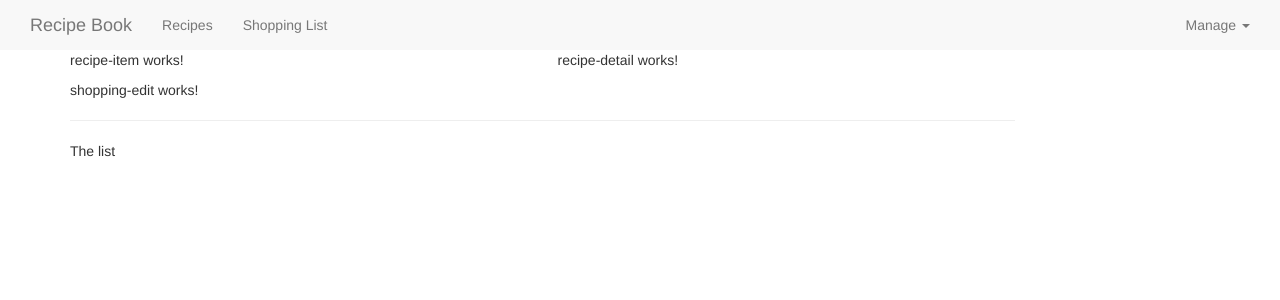
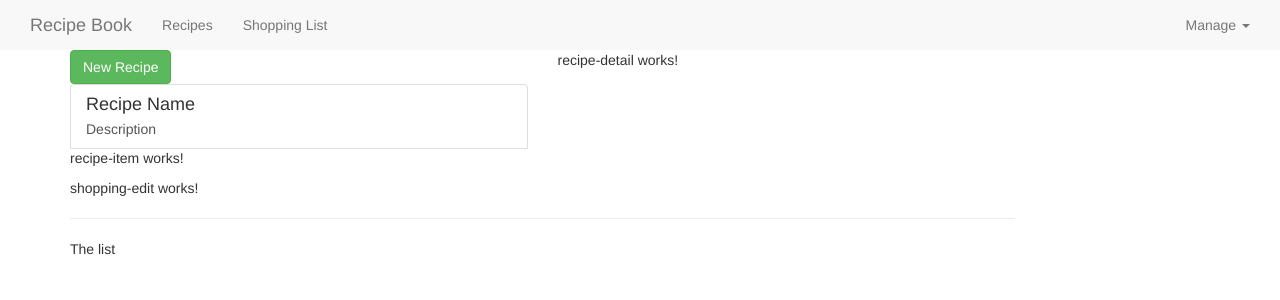
Before and after one commit to brunopenner/Angular-CourseProject-Basics, an Angular app: page / in a window 1280 px wide. Shown: the top 300 px of the page. Built offline with nearby package versions, Linux system fonts and the light colour scheme.

Commit message:
#56 adding contents to recipes components

```diff
--- a/src/app/recipes/recipe-list/recipe-list.component.html
+++ b/src/app/recipes/recipe-list/recipe-list.component.html
@@ -1 +1,19 @@
-<app-recipe-item></app-recipe-item>
+<div class="row">
+    <div class="col-xs-12">
+        <button class="btn btn-success">New Recipe</button>
+    </div>
+</div>
+<div class="row">
+    <div class="col-xs-12">
+        <a href="#" class="list-group-item clearfix">
+            <div class="pull-left">
+                <h4 class="list-group-item-heading">Recipe Name</h4>
+                <p class="list-group-item-text">Description</p>
+            </div>
+            <div class="pull-right">
+                <img src="" alt="" class="img-responsive" style="max-height: 50px">
+            </div>
+        </a>
+        <app-recipe-item></app-recipe-item>
+    </div>
+</div>
--- a/src/app/recipes/recipe-list/recipe-list.component.ts
+++ b/src/app/recipes/recipe-list/recipe-list.component.ts
@@ -1,10 +1,20 @@
-import { Component } from '@angular/core';
+import { Component, OnInit } from '@angular/core';
+
+import { Recipe } from '../recipe.model';
 
 @Component({
   selector: 'app-recipe-list',
   templateUrl: './recipe-list.component.html',
   styleUrl: './recipe-list.component.css'
 })
-export class RecipeListComponent {
+export class RecipeListComponent implements OnInit{
+  recipes: Recipe[] = [
+    new Recipe('A Test Recipe', 'This is simply a test', 'https://www.seriouseats.com/thmb/6f42-C_G_iTGaePdVUpO6GqCNHU=/750x0/filters:no_upscale():max_bytes(150000):strip_icc():format(webp)/20211201-fish-piccata-vicky-wasik-17-205e3c62dd94410f9fae9418417b4459.jpg')
+  ];
+
+  constructor() { }
+
+  ngOnInit() {
+  }
 
 }
--- /dev/null
+++ b/src/app/recipes/recipe.model.ts
@@ -0,0 +1,11 @@
+export class Recipe {
+    public name: string;
+    public description: string;
+    public imagePath: string;
+
+    constructor(name: string, desc: string, imagePath: string) {
+        this.name = name;
+        this.description = desc;
+        this.imagePath = imagePath;
+    }
+}
```
